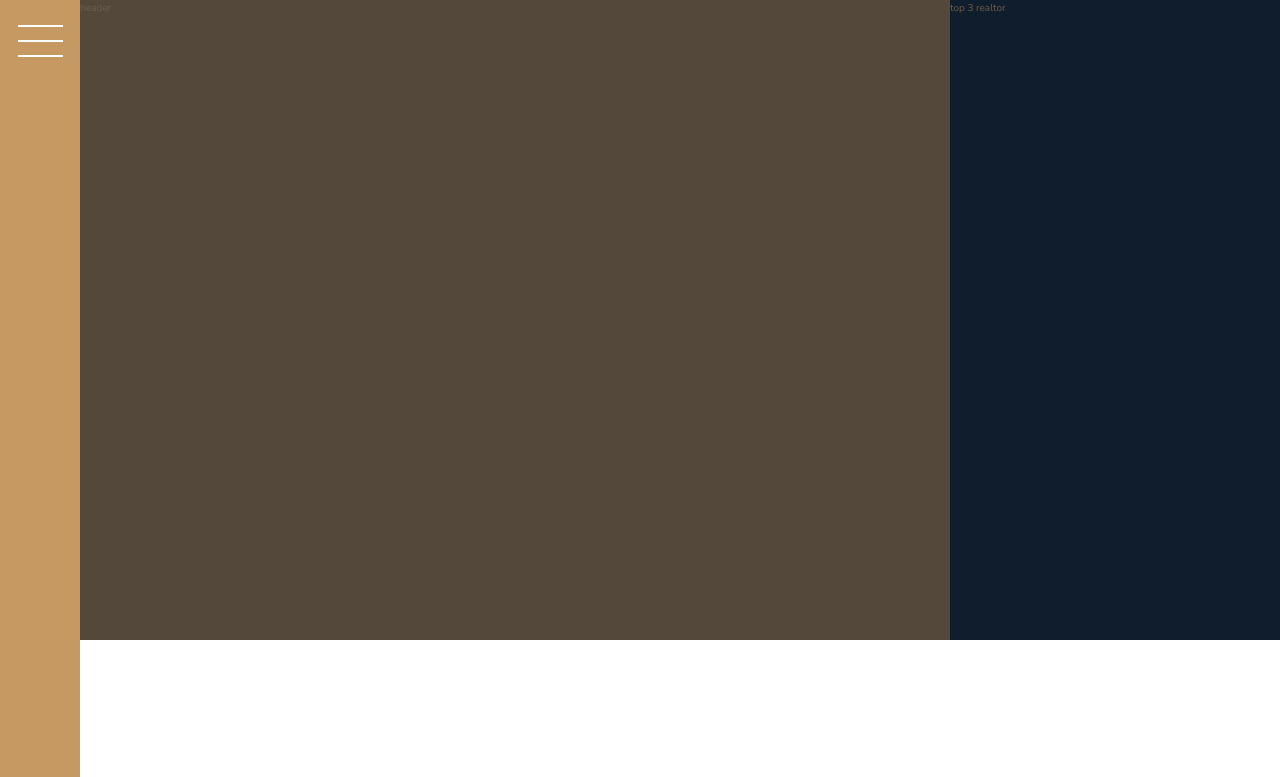
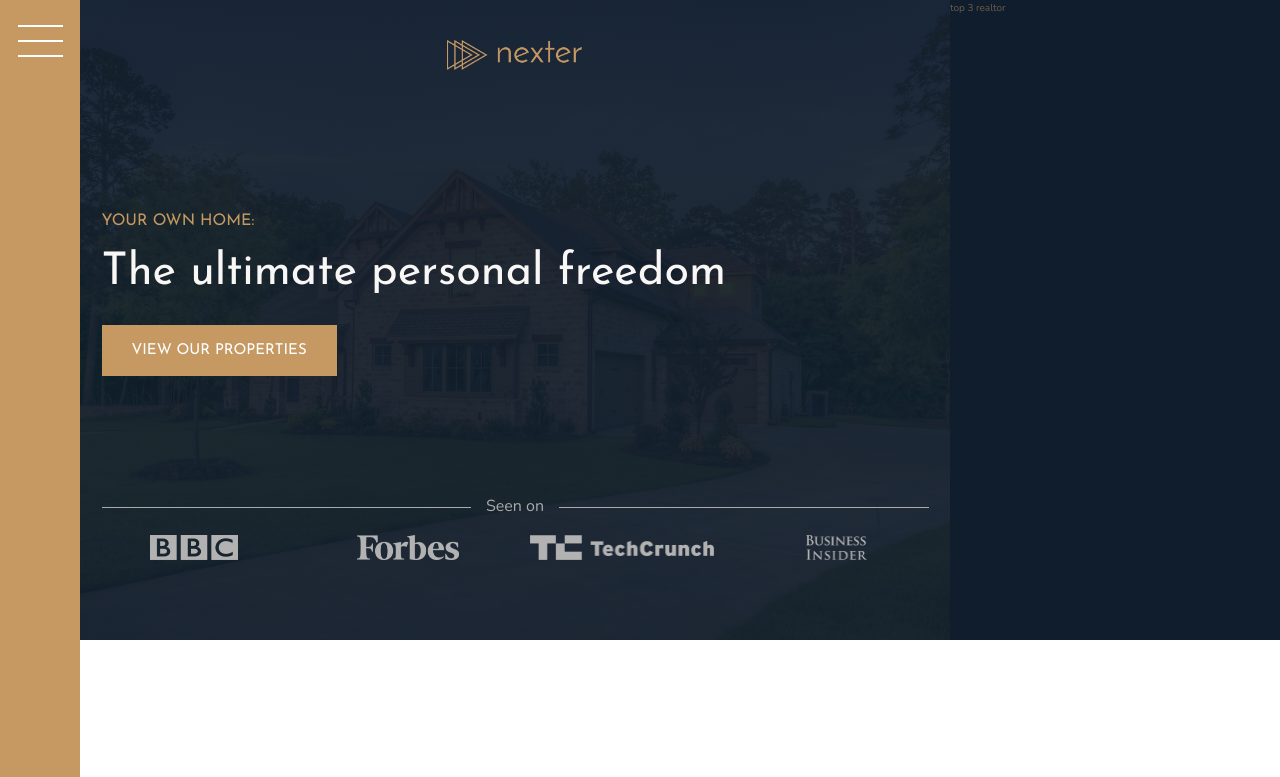
Before and after one commit to roukell/nexter, a website: page index.html in a window 1280 px wide. Shown: the top 777 px of the page. Drawn offline with nearby package versions, Linux system fonts and the light colour scheme.

Commit message:
update header section

```diff
--- a/index.html
+++ b/index.html
@@ -19,7 +19,17 @@
     </div>
 
     <header class="header">
-        header
+        <img src="img/logo.png" alt="Nexter logo" class="header__logo">
+        <h3 class="heading-3">Your own home:</h3>
+        <h1 class="heading-1">The ultimate personal freedom</h1>
+        <button class="btn header__btn">View our properties</button>
+        <div class="header__seenon-text">Seen on</div>
+        <div class="header__seenon-logos">
+            <img src="img/logo-bbc.png" alt="Seen on logo 1">
+            <img src="img/logo-forbes.png" alt="Seen on logo 2">
+            <img src="img/logo-techcrunch.png" alt="Seen on logo 3">
+            <img src="img/logo-bi.png" alt="Seen on logo 4">
+        </div>
     </header>
 
     <div class="realtors">
--- a/sass/_header.scss
+++ b/sass/_header.scss
@@ -1,4 +1,60 @@
 .header {
   background-color: $color-grey-dark-1;
   grid-column: full-start / col-end 6;
+  background-image: linear-gradient(
+      rgba($color-secondary, 0.93),
+      rgba($color-secondary, 0.93)
+    ),
+    url(../img/hero.jpeg);
+  background-size: cover;
+  background-position: center;
+  padding: 8rem;
+  padding-top: 4rem;
+
+  display: grid;
+  grid-template-rows: 1fr min-content 6rem 1fr;
+  grid-template-columns: max-content;
+  grid-row-gap: 1.5rem;
+  justify-content: center;
+
+  &__logo {
+    height: 3rem;
+    justify-self: center;
+  }
+
+  &__btn {
+    align-self: start;
+    justify-self: start;
+  }
+
+  &__seenon-text {
+    display: grid;
+    grid-template-columns: 1fr max-content 1fr;
+    grid-column-gap: 1.5rem;
+    align-items: center;
+
+    font-size: 1.6rem;
+    color: $color-grey-light-2;
+
+    //for the lines
+    &::before,
+    &::after {
+      content: "";
+      height: 1px;
+      display: block;
+      background-color: currentColor;
+    }
+  }
+
+  &__seenon-logos {
+    display: grid;
+    grid-template-columns: repeat(4, 1fr);
+    grid-column-gap: 3rem;
+    justify-items: center;
+
+    img {
+      height: 2.5rem;
+      filter: brightness(70%);
+    }
+  }
 }
--- a/sass/_typography.scss
+++ b/sass/_typography.scss
@@ -5,6 +5,9 @@
 
 .heading-1 {
   @extend %heading;
+  font-size: 4.5rem;
+  color: $color-grey-light-1;
+  line-height: 1;
 }
 
 .heading-2 {
```
Also changed, not shown: css/style.css.
